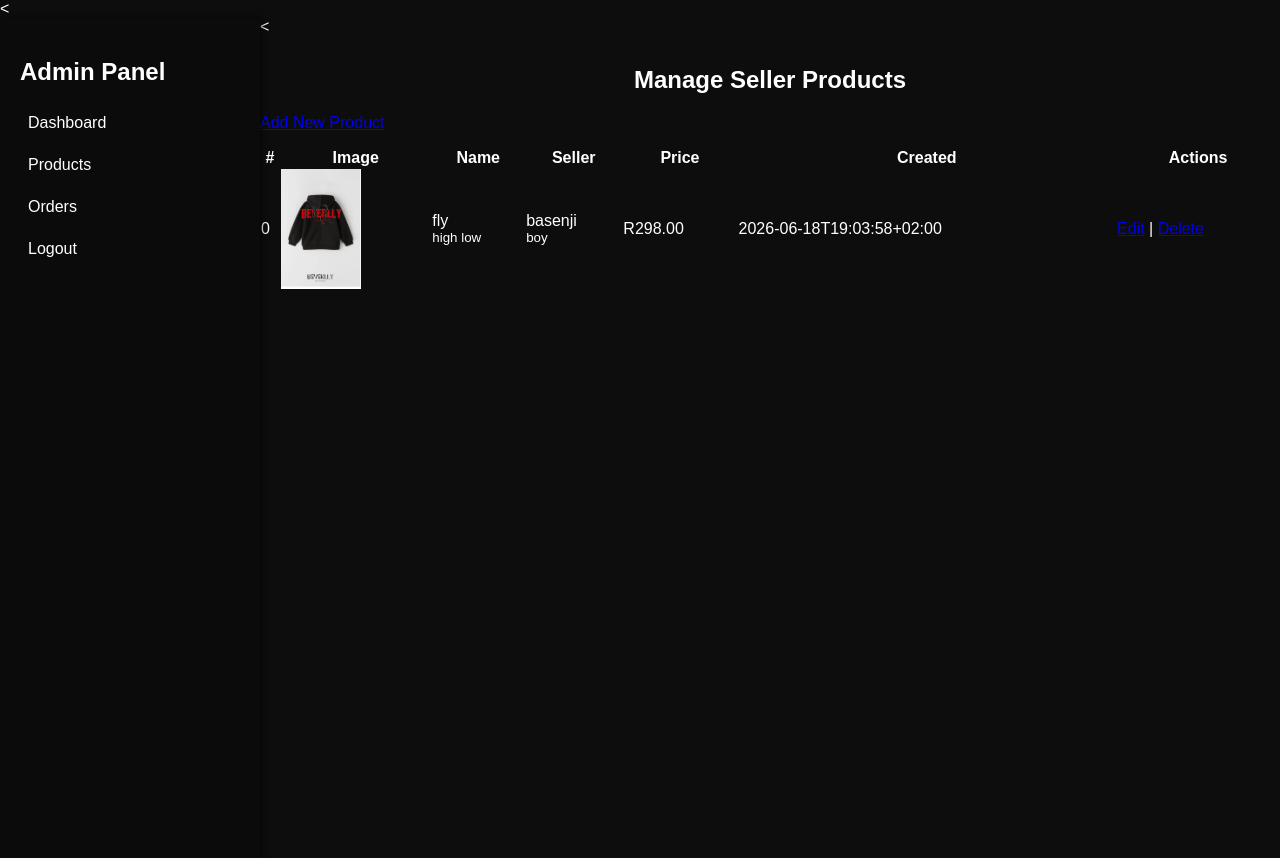
After one commit to RC-WEDE6021-PART-2-AND-PART-3/rc-pta-wede6021-part2-and-3-web, a PHP site: page /admin_products.php in a window 1280 px wide. The commit adds this page. Run offline with PHP 8.4, Linux system fonts and the light colour scheme; a user stored in the database is signed in; data comes from the database, SQL or seed files in the repository.

Commit message:
11 commit
add a product page for admins where they can use The CRUD method on the products they sell. also adding an tracking page telling how far the order is.

```diff
--- a/assignment/adminDashboard.php
+++ b/assignment/adminDashboard.php
@@ -100,6 +100,7 @@ $totalOrders = $conn->query("SELECT COUNT(*) c FROM tblAorder")->fetch_assoc()['
 
     <div class="tb-nav">
         <a href="adminDashboard.php">Dashboard</a>
+        <a href="admin_products.php">Products</a>
         <a href="admin_orders.php">Orders</a>
         <a href="logout.php">Logout</a>
 
--- /dev/null
+++ b/assignment/admin_products.php
@@ -0,0 +1,187 @@
+<?php
+session_start();
+require_once "DBConn.php";
+
+if (empty($_SESSION['userID'])) {
+    header("Location: login.php");
+    exit();
+}
+
+$userID = (int)$_SESSION['userID'];
+
+$role = '';
+if ($ur = $conn->prepare('SELECT role FROM tblUser WHERE userID = ? LIMIT 1')) {
+    $ur->bind_param('i', $userID);
+    $ur->execute();
+    $ur->bind_result($role);
+    $ur->fetch();
+    $ur->close();
+}
+if (($role ?? '') !== 'admin') {
+    echo 'Access denied';
+    exit;
+}
+
+$jsonFile = __DIR__ . DIRECTORY_SEPARATOR . 'sellers_products.json';
+$imgDir = 'images/sellers';
+if (!is_dir($imgDir)) { @mkdir($imgDir, 0755, true); }
+
+// Load products
+$products = [];
+if (is_file($jsonFile)) {
+    $raw = file_get_contents($jsonFile);
+    $products = json_decode($raw, true) ?: [];
+}
+
+$action = $_GET['action'] ?? '';
+$id = isset($_GET['id']) ? (int)$_GET['id'] : null;
+
+// Helpers
+function save_products($path, $data) {
+    $tmp = tempnam(sys_get_temp_dir(), 'sp');
+    file_put_contents($tmp, json_encode($data, JSON_PRETTY_PRINT | JSON_UNESCAPED_SLASHES));
+    return rename($tmp, $path);
+}
+
+// Create
+if ($_SERVER['REQUEST_METHOD'] === 'POST' && ($action === 'add' || $action === 'edit')) {
+    $name = trim($_POST['name'] ?? '');
+    $description = trim($_POST['description'] ?? '');
+    $price = floatval($_POST['price'] ?? 0);
+    $seller_name = trim($_POST['seller_name'] ?? '');
+    $seller_email = trim($_POST['seller_email'] ?? '');
+
+    // basic validation
+    $errors = [];
+    if ($name === '') $errors[] = 'Name required';
+    if ($price <= 0) $errors[] = 'Price must be greater than 0';
+
+    $imgPath = null;
+    if (!empty($_FILES['image']['name'])) {
+        $up = $_FILES['image'];
+        if ($up['error'] === UPLOAD_ERR_OK) {
+            $ext = pathinfo($up['name'], PATHINFO_EXTENSION);
+            $filename = time() . '_' . bin2hex(random_bytes(6)) . '.' . $ext;
+            $target = $imgDir . '/' . $filename;
+            if (!move_uploaded_file($up['tmp_name'], $target)) {
+                $errors[] = 'Failed to move uploaded image';
+            } else {
+                $imgPath = $target;
+            }
+        } else {
+            $errors[] = 'Image upload error';
+        }
+    }
+
+    if (empty($errors)) {
+        if ($action === 'add') {
+            $products[] = [
+                'name' => $name,
+                'description' => $description,
+                'price' => $price,
+                'img' => $imgPath ?: '',
+                'seller_email' => $seller_email,
+                'seller_name' => $seller_name,
+                'created_at' => date(DATE_ATOM),
+            ];
+        } elseif ($action === 'edit' && is_int($id) && isset($products[$id])) {
+            // replace fields
+            if ($imgPath) {
+                // remove old image if exists and not empty
+                if (!empty($products[$id]['img']) && file_exists($products[$id]['img'])) {
+                    @unlink($products[$id]['img']);
+                }
+                $products[$id]['img'] = $imgPath;
+            }
+            $products[$id]['name'] = $name;
+            $products[$id]['description'] = $description;
+            $products[$id]['price'] = $price;
+            $products[$id]['seller_name'] = $seller_name;
+            $products[$id]['seller_email'] = $seller_email;
+            // keep created_at
+        }
+
+        save_products($jsonFile, $products);
+        header('Location: admin_products.php');
+        exit;
+    }
+}
+
+// Delete
+if ($action === 'delete' && is_int($id) && isset($products[$id])) {
+    // remove image
+    if (!empty($products[$id]['img']) && file_exists($products[$id]['img'])) {
+        @unlink($products[$id]['img']);
+    }
+    array_splice($products, $id, 1);
+    save_products($jsonFile, $products);
+    header('Location: admin_products.php');
+    exit;
+}
+
+?><link rel="stylesheet" href="style.css">
+<<div class="layout">
+
+<!-- SIDEBAR -->
+<div class="taskbar">
+    <h2>Admin Panel</h2>
+
+    <div class="tb-nav">
+        <a href="adminDashboard.php">Dashboard</a>
+        <a href="admin_products.php">Products</a>
+        <a href="admin_orders.php">Orders</a>
+        <a href="logout.php">Logout</a>
+
+    </div>
+</div>
+
+    <div class="main-content">
+
+        <<h2 class="title">Manage Seller Products</h2>
+
+        <p><a href="admin_products.php?action=add">Add New Product</a></p>
+
+        <?php if ($action === 'add' || ($action === 'edit' && isset($products[$id]))):
+            $editing = ($action === 'edit');
+            $item = $editing ? $products[$id] : null;
+        ?>
+            <form method="post" enctype="multipart/form-data" style="max-width:700px;">
+                <label>Name<br><input type="text" name="name" value="<?php echo htmlspecialchars($item['name'] ?? ''); ?>" required></label><br>
+                <label>Description<br><textarea name="description" rows="4"><?php echo htmlspecialchars($item['description'] ?? ''); ?></textarea></label><br>
+                <label>Price<br><input type="number" step="0.01" name="price" value="<?php echo htmlspecialchars($item['price'] ?? ''); ?>" required></label><br>
+                <label>Seller Name<br><input type="text" name="seller_name" value="<?php echo htmlspecialchars($item['seller_name'] ?? ''); ?>"></label><br>
+                <label>Seller Email<br><input type="email" name="seller_email" value="<?php echo htmlspecialchars($item['seller_email'] ?? ''); ?>"></label><br>
+                <label>Image<br><input type="file" name="image" accept="image/*"></label><br>
+                <?php if ($editing && !empty($item['img'])): ?>
+                    <div>Current image:<br><img src="<?php echo htmlspecialchars($item['img']); ?>" style="max-width:150px;"></div>
+                <?php endif; ?>
+                <button type="submit" class="btn"><?php echo $editing ? 'Save' : 'Add'; ?></button>
+                <a href="admin_products.php">Cancel</a>
+            </form>
+        <?php else: ?>
+            <?php if (empty($products)): ?>
+                <p>No seller products found.</p>
+            <?php else: ?>
+                <table style="width:100%;border-collapse:collapse;">
+                    <thead><tr><th>#</th><th>Image</th><th>Name</th><th>Seller</th><th>Price</th><th>Created</th><th>Actions</th></tr></thead>
+                    <tbody>
+                    <?php foreach ($products as $idx => $p): ?>
+                        <tr>
+                            <td><?php echo $idx; ?></td>
+                            <td><?php if (!empty($p['img'])): ?><img src="<?php echo htmlspecialchars($p['img']); ?>" style="max-width:80px;"><?php endif; ?></td>
+                            <td><?php echo htmlspecialchars($p['name']); ?><br><small><?php echo htmlspecialchars($p['description']); ?></small></td>
+                            <td><?php echo htmlspecialchars($p['seller_name']) . '<br><small>' . htmlspecialchars($p['seller_email']) . '</small>'; ?></td>
+                            <td><?php echo 'R' . number_format((float)$p['price'], 2); ?></td>
+                            <td><?php echo htmlspecialchars($p['created_at'] ?? ''); ?></td>
+                            <td>
+                                <a href="admin_products.php?action=edit&id=<?php echo $idx; ?>">Edit</a> |
+                                <a href="admin_products.php?action=delete&id=<?php echo $idx; ?>" onclick="return confirm('Delete this product?')">Delete</a>
+                            </td>
+                        </tr>
+                    <?php endforeach; ?>
+                    </tbody>
+                </table>
+            <?php endif; ?>
+        <?php endif; ?>
+    </div>
+</div>
--- a/assignment/sellers_products.json
+++ b/assignment/sellers_products.json
@@ -1,11 +1,11 @@
 [
     {
-        "name": "golden",
-        "description": "bervelly exclusive",
-        "price": 400,
-        "img": "images\/sellers\/1781800694_171d8a3691b0.jpg",
+        "name": "fly",
+        "description": "high low",
+        "price": 298,
+        "img": "images/sellers/1781802238_4bd100546a93.jpg",
         "seller_email": "boy",
         "seller_name": "basenji",
-        "created_at": "2026-06-18T18:38:14+02:00"
+        "created_at": "2026-06-18T19:03:58+02:00"
     }
 ]
--- a/assignment/shop.php
+++ b/assignment/shop.php
@@ -158,6 +158,7 @@ $products = array_merge($dbProducts, $sellerProducts);
             <a href="shop.php">Shop</a>
             <a href="cart.php">Cart</a>
             <a href="contact.php">Contact</a>
+            <a href="order_tracking.php"><track>Track Order</track></a>
             <?php if(!empty($_SESSION['user']['role']) && $_SESSION['user']['role'] === 'seller'): ?>
                 <a href="seller_dashboard.php">Seller Dashboard</a>
             <?php else: ?>
```
Also changed, not shown: assignment/admin_orders.php (+12 -1 lines), assignment/checkout.php (+42 -20 lines), assignment/order_tracking.php (+0 -13 lines), assignment/sellers.json (+13 -2 lines), assignment/sellers.php (+27 -8 lines), assignment/images/sellers/1781800694_171d8a3691b0.jpg (deleted), assignment/images/sellers/1781802238_4bd100546a93.jpg (added).
